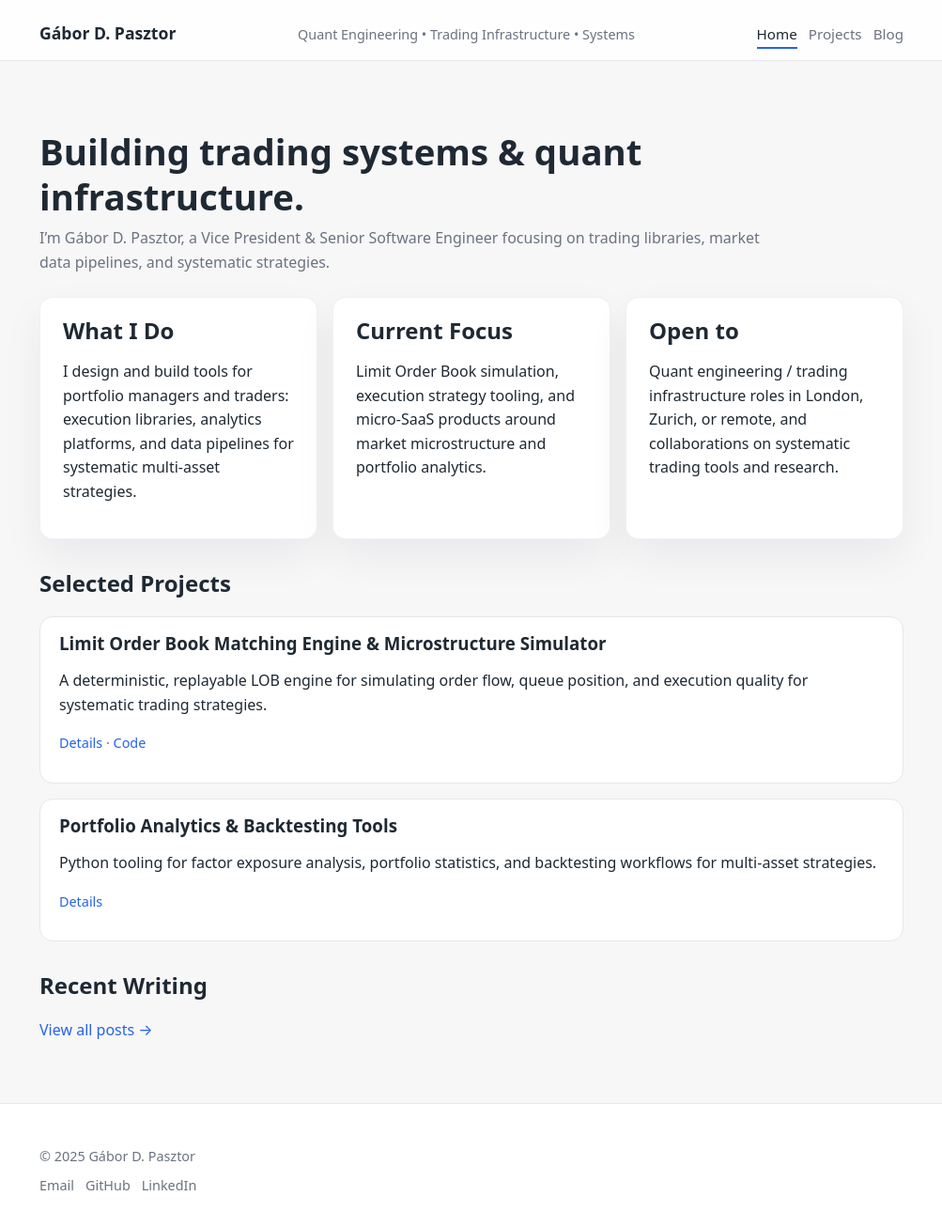
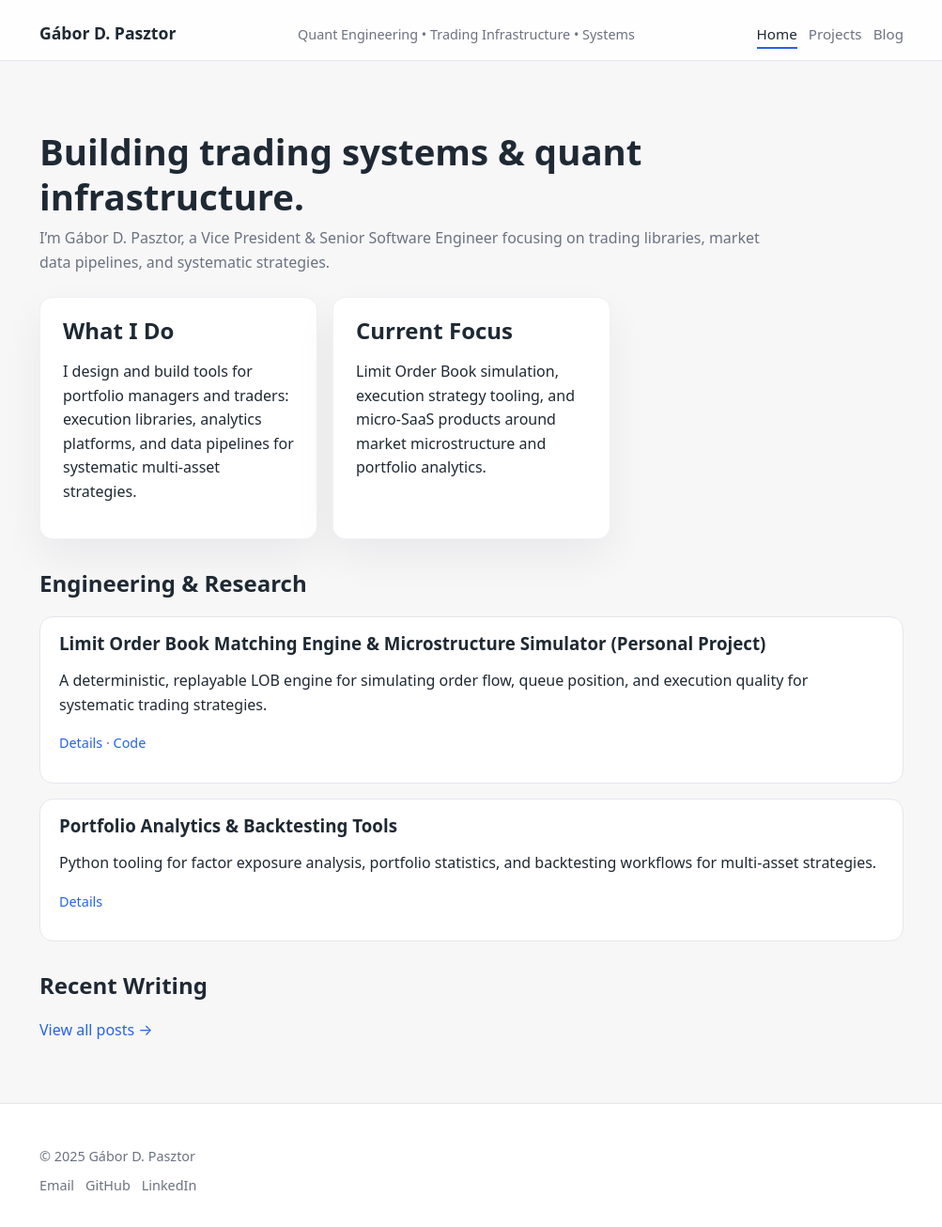
Before and after one commit to paszti96/paszti96.github.io, a Jekyll site: the page built from index.md, in a window 1280 px wide and 1345 px high. Shown: the top 1306 px of the window at 94% size, without its empty margins (138-1141 px from the left). Built offline with Jekyll 4.4.1, drawn with Linux system fonts in a browser that asks for light colours.

Commit message:
Revise home layout and update project titles

```diff
--- a/_layouts/home.html
+++ b/_layouts/home.html
@@ -28,21 +28,14 @@ layout: default
     </p>
   </article>
 
-  <article class="card">
-    <h2>Open to</h2>
-    <p>
-      Quant engineering / trading infrastructure roles in London, Zurich, or remote,
-      and collaborations on systematic trading tools and research.
-    </p>
-  </article>
 </section>
 
 <section>
-  <h2>Selected Projects</h2>
+  <h2>Engineering & Research</h2>
 
   <div class="list">
     <article class="list-item">
-      <h3>Limit Order Book Matching Engine & Microstructure Simulator</h3>
+      <h3>Limit Order Book Matching Engine & Microstructure Simulator (Personal Project)</h3>
       <p>
         A deterministic, replayable LOB engine for simulating order flow,
         queue position, and execution quality for systematic trading strategies.
```
